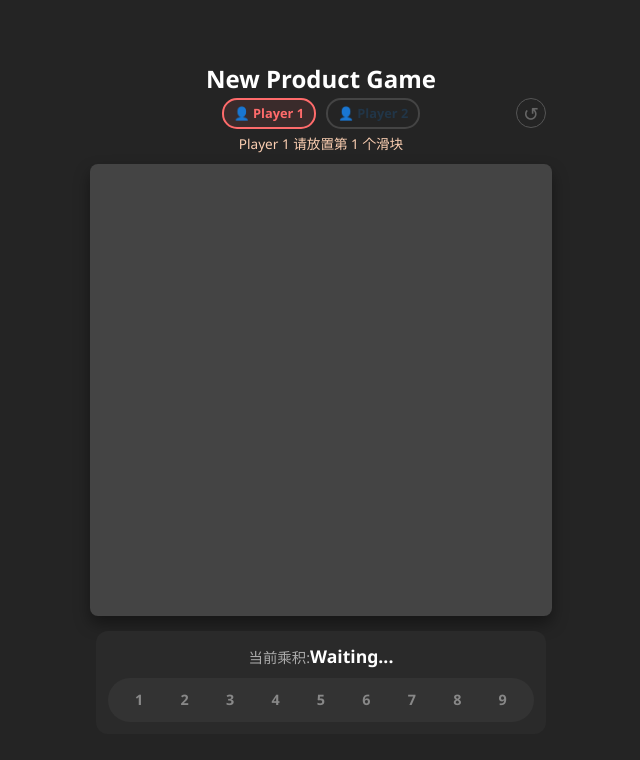
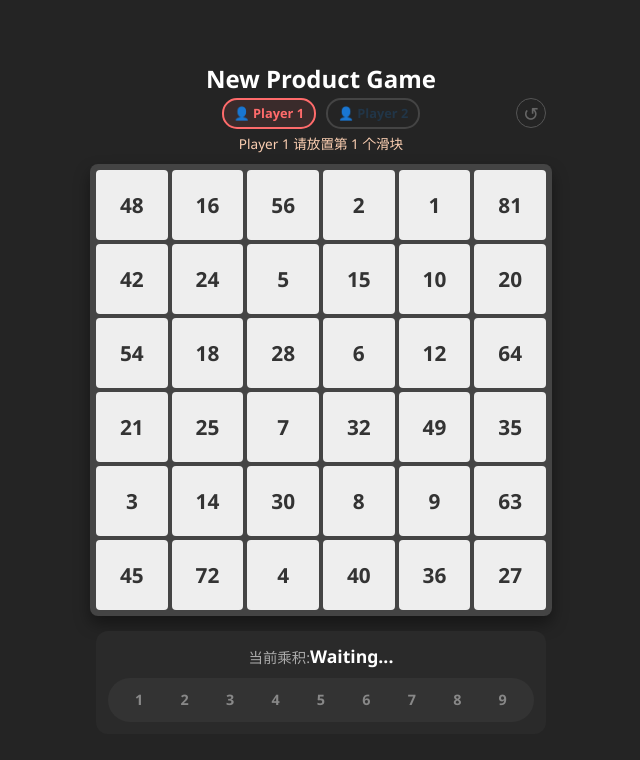
Before and after one commit to ppggxn/newProductGame, a React (Vite) app: page / in a window 1280 px wide. Shown: the top 760 px of the page, without its empty margins (319-959 px from the left). Built offline with nearby package versions, Linux system fonts and the light colour scheme.

Commit message:
fix: generateInitialBoard

```diff
--- a/src/App.jsx
+++ b/src/App.jsx
@@ -6,8 +6,26 @@ const GRID_SIZE = 6;
 const WIN_COUNT = 3;
 const FACTOR_RANGE = [1, 2, 3, 4, 5, 6, 7, 8, 9];
 
+// 在 App 组件外面定义
+const generateInitialBoard = () => {
+  const products = new Set();
+  for (let i = 1; i <= 9; i++) {
+    for (let j = 1; j <= 9; j++) {
+      products.add(i * j);
+    }
+  }
+  const shuffledProducts = Array.from(products);
+  for (let i = shuffledProducts.length - 1; i > 0; i--) {
+    const j = Math.floor(Math.random() * (i + 1));
+    [shuffledProducts[i], shuffledProducts[j]] = [shuffledProducts[j], shuffledProducts[i]];
+  }
+  return shuffledProducts.map(val => ({ value: val, owner: null }));
+};
+
 export default function App() {
-  const [board, setBoard] = useState([]);
+  // 使用函数初始化，确保第一帧就有数据
+  const [board, setBoard] = useState(() => generateInitialBoard());
+
   const [factors, setFactors] = useState([null, null]);
   const [activeClip, setActiveClip] = useState(null);
   const [turnCount, setTurnCount] = useState(0);
@@ -35,25 +53,15 @@ export default function App() {
   }, [currentPlayer, playerTypes, winner, board, factors, turnCount]); // 依赖项要全，确保状态更新触发 Effect
 
   const startNewGame = () => {
-    const products = new Set();
-    for (let i = 1; i <= 9; i++) {
-      for (let j = 1; j <= 9; j++) {
-        products.add(i * j);
-      }
-    }
-    const shuffledProducts = Array.from(products);
-    for (let i = shuffledProducts.length - 1; i > 0; i--) {
-      const j = Math.floor(Math.random() * (i + 1));
-      [shuffledProducts[i], shuffledProducts[j]] = [shuffledProducts[j], shuffledProducts[i]];
-    }
-
-    setBoard(shuffledProducts.map(val => ({ value: val, owner: null })));
+      // 重新生成随机棋盘
+      setBoard(generateInitialBoard());
+      // 重置其他所有状态
       setFactors([null, null]);
       setTurnCount(0);
       setActiveClip(null);
       setCurrentPlayer('p1');
       setWinner(null);
-    setWinningLine([]); // 重置连线
+      setWinningLine([]);
       setMsg("游戏开始！Player 1 请放置第 1 个滑块 (A)");
     };
 
```
Lines whose indentation alone changed are shown as unchanged.
